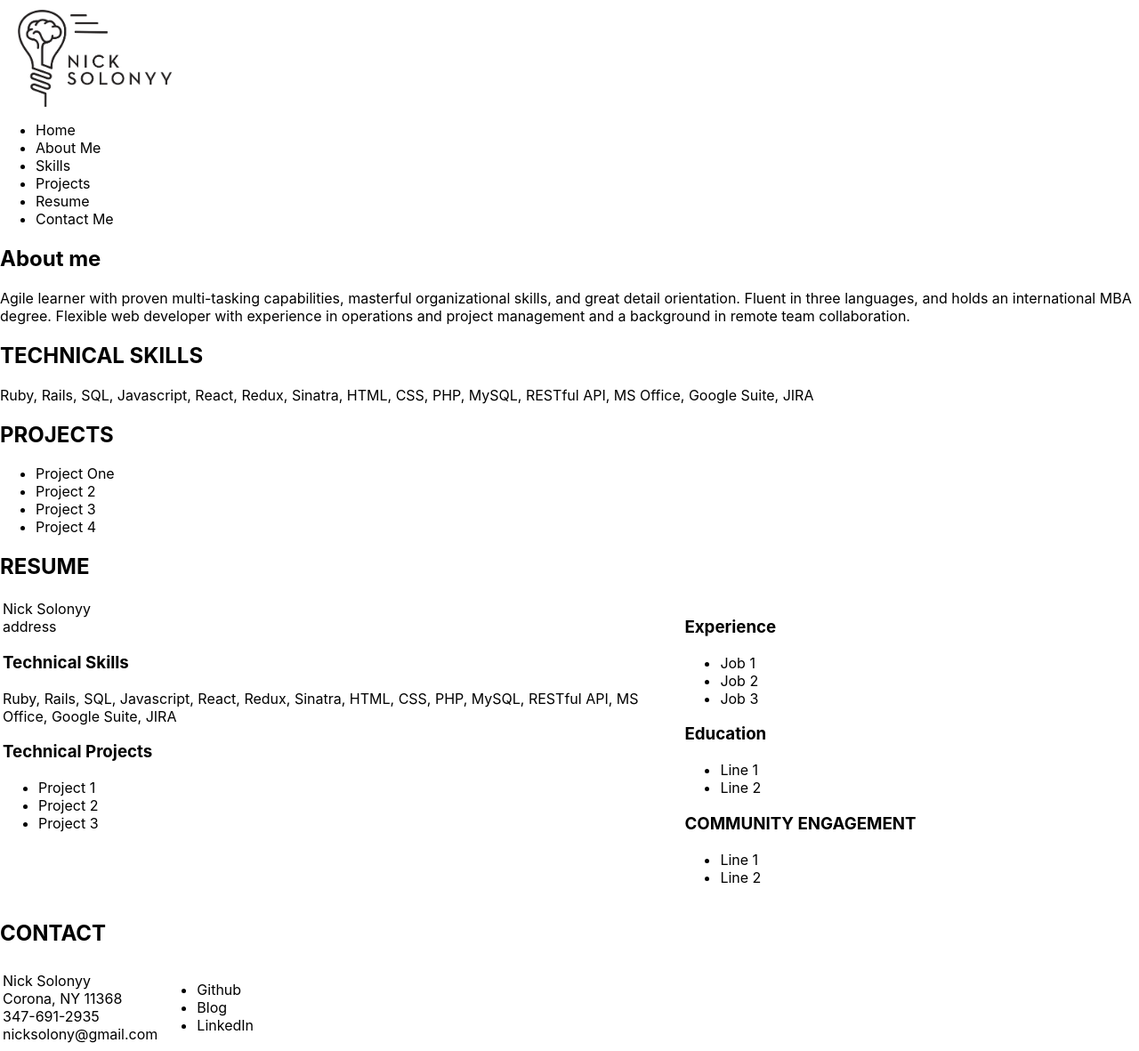
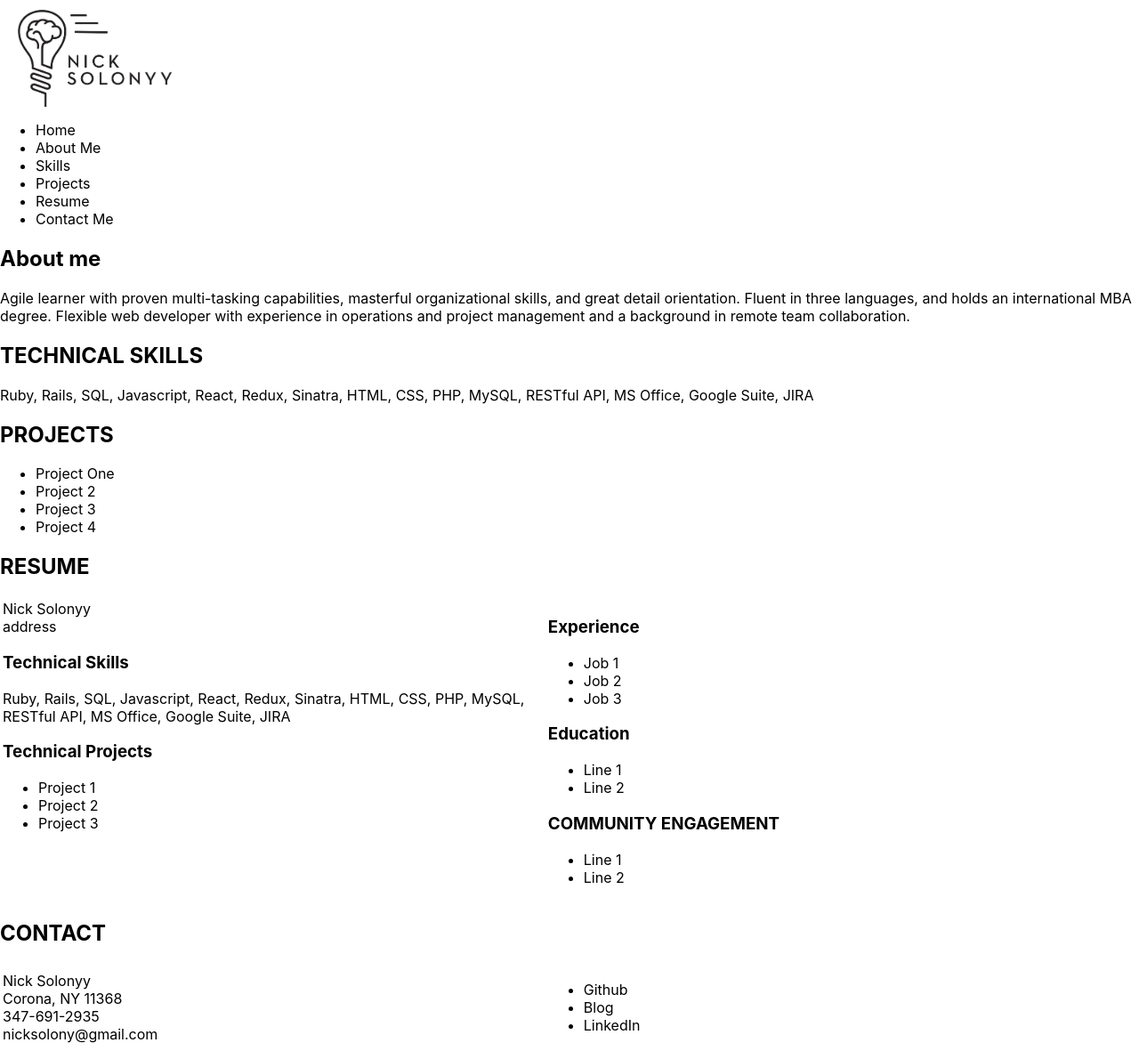
Before and after one commit to nicksolony/portfolio-frontend, a React (Create React App) app: page / in a window 1280 px wide. Shown: the whole page at 89% size. Built offline with nearby package versions, Linux system fonts and the light colour scheme.

Commit message:
changed table width

```diff
--- a/src/App.css
+++ b/src/App.css
@@ -43,3 +43,7 @@
 .ColumnRight {
   width: 40%;
 }
+
+table {
+  width:80%;
+}
--- a/src/contents/Contact.js
+++ b/src/contents/Contact.js
@@ -6,7 +6,7 @@ import Address from '../components/Address'
 class Resume extends Component {
     render() {
         return (
-            <div>
+            <div id="Contact">
                 <h2>CONTACT</h2>
                 <table>
                     <tr>
```
